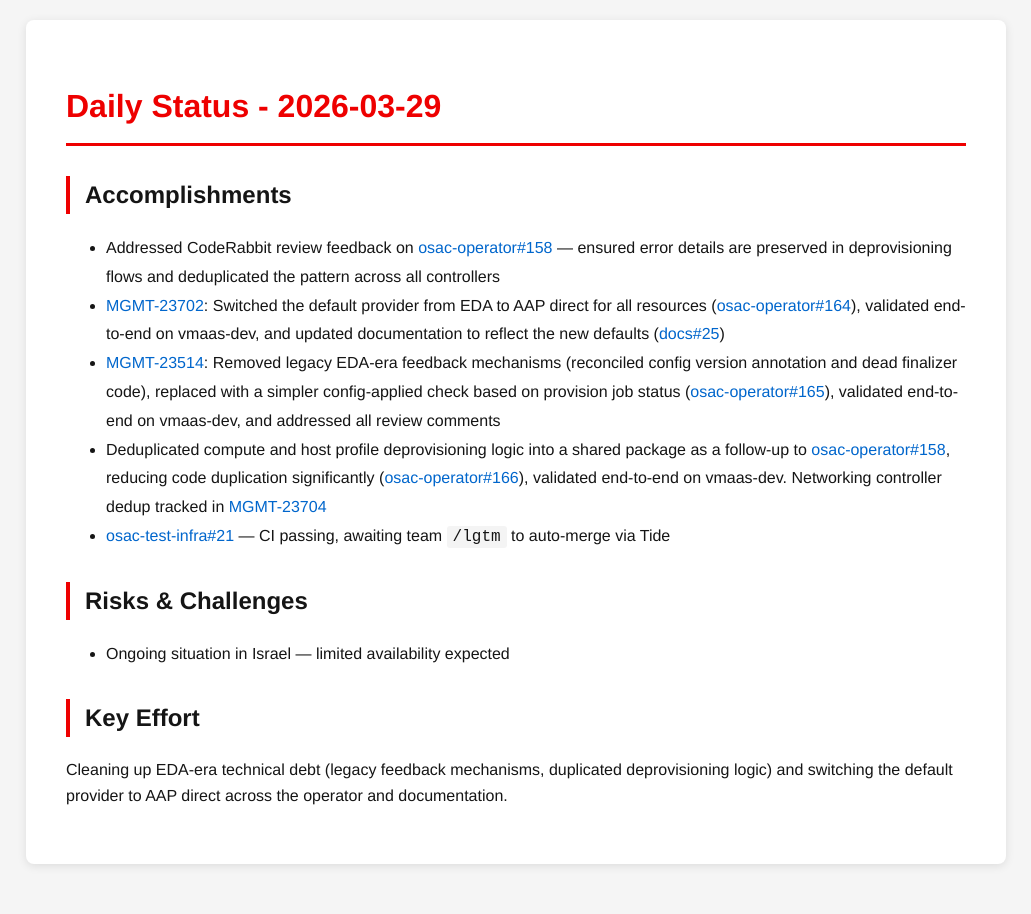
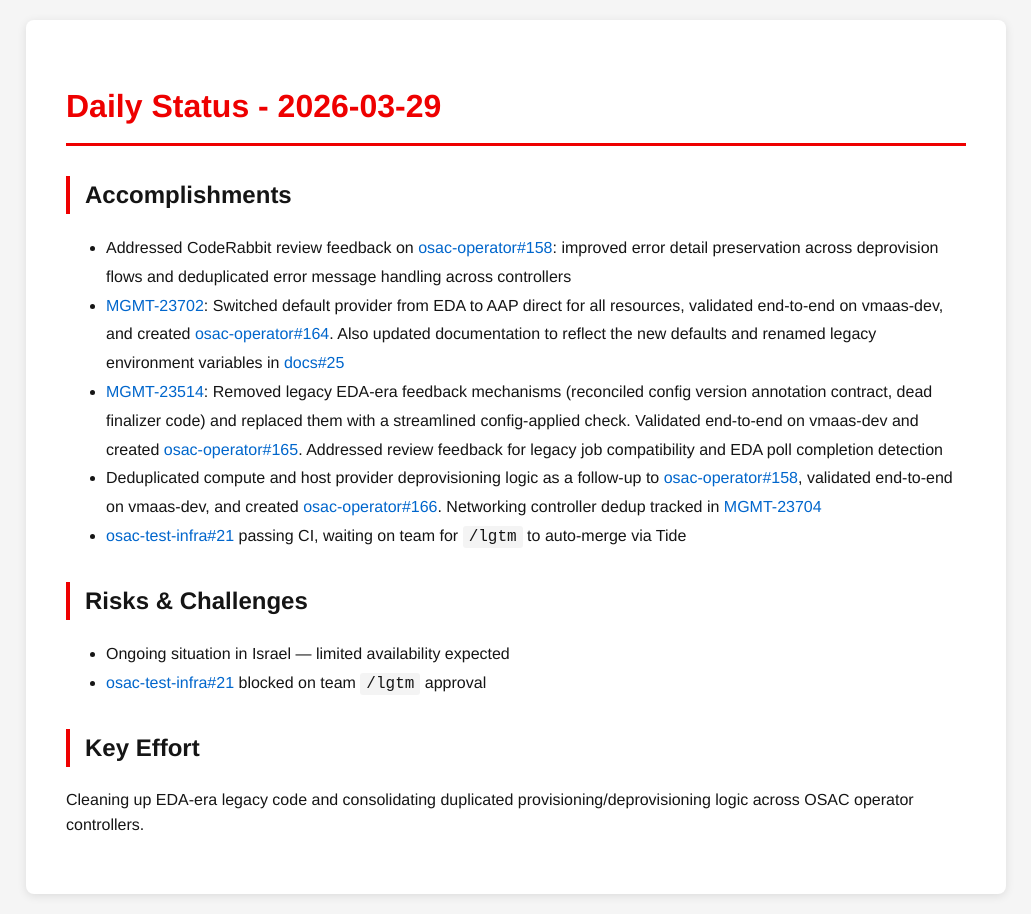
Before and after one commit to tzvatot/daily-status, a Jekyll site: the page built from 2026-03-29.md, in a window 1280 px wide. Shown: the whole page, without its empty margins (124-1155 px from the left). Built offline with Jekyll 4.4.1, drawn with Linux system fonts in a browser that asks for light colours.

Commit message:
Daily status update - 2026-03-29

```diff
--- a/2026-03-29.md
+++ b/2026-03-29.md
@@ -7,14 +7,15 @@
 # Daily Status - 2026-03-29
 
 ## Accomplishments
-- Addressed CodeRabbit review feedback on [osac-operator#158](https://github.com/osac-project/osac-operator/pull/158) — ensured error details are preserved in deprovisioning flows and deduplicated the pattern across all controllers
-- [MGMT-23702](https://issues.redhat.com/browse/MGMT-23702): Switched the default provider from EDA to AAP direct for all resources ([osac-operator#164](https://github.com/osac-project/osac-operator/pull/164)), validated end-to-end on vmaas-dev, and updated documentation to reflect the new defaults ([docs#25](https://github.com/osac-project/docs/pull/25))
-- [MGMT-23514](https://issues.redhat.com/browse/MGMT-23514): Removed legacy EDA-era feedback mechanisms (reconciled config version annotation and dead finalizer code), replaced with a simpler config-applied check based on provision job status ([osac-operator#165](https://github.com/osac-project/osac-operator/pull/165)), validated end-to-end on vmaas-dev, and addressed all review comments
-- Deduplicated compute and host profile deprovisioning logic into a shared package as a follow-up to [osac-operator#158](https://github.com/osac-project/osac-operator/pull/158), reducing code duplication significantly ([osac-operator#166](https://github.com/osac-project/osac-operator/pull/166)), validated end-to-end on vmaas-dev. Networking controller dedup tracked in [MGMT-23704](https://issues.redhat.com/browse/MGMT-23704)
-- [osac-test-infra#21](https://github.com/osac-project/osac-test-infra/pull/21) — CI passing, awaiting team `/lgtm` to auto-merge via Tide
+- Addressed CodeRabbit review feedback on [osac-operator#158](https://github.com/osac-project/osac-operator/pull/158): improved error detail preservation across deprovision flows and deduplicated error message handling across controllers
+- [MGMT-23702](https://issues.redhat.com/browse/MGMT-23702): Switched default provider from EDA to AAP direct for all resources, validated end-to-end on vmaas-dev, and created [osac-operator#164](https://github.com/osac-project/osac-operator/pull/164). Also updated documentation to reflect the new defaults and renamed legacy environment variables in [docs#25](https://github.com/osac-project/docs/pull/25)
+- [MGMT-23514](https://issues.redhat.com/browse/MGMT-23514): Removed legacy EDA-era feedback mechanisms (reconciled config version annotation contract, dead finalizer code) and replaced them with a streamlined config-applied check. Validated end-to-end on vmaas-dev and created [osac-operator#165](https://github.com/osac-project/osac-operator/pull/165). Addressed review feedback for legacy job compatibility and EDA poll completion detection
+- Deduplicated compute and host provider deprovisioning logic as a follow-up to [osac-operator#158](https://github.com/osac-project/osac-operator/pull/158), validated end-to-end on vmaas-dev, and created [osac-operator#166](https://github.com/osac-project/osac-operator/pull/166). Networking controller dedup tracked in [MGMT-23704](https://issues.redhat.com/browse/MGMT-23704)
+- [osac-test-infra#21](https://github.com/osac-project/osac-test-infra/pull/21) passing CI, waiting on team for `/lgtm` to auto-merge via Tide
 
 ## Risks & Challenges
 - Ongoing situation in Israel — limited availability expected
+- [osac-test-infra#21](https://github.com/osac-project/osac-test-infra/pull/21) blocked on team `/lgtm` approval
 
 ## Key Effort
-Cleaning up EDA-era technical debt (legacy feedback mechanisms, duplicated deprovisioning logic) and switching the default provider to AAP direct across the operator and documentation.
+Cleaning up EDA-era legacy code and consolidating duplicated provisioning/deprovisioning logic across OSAC operator controllers.
```
